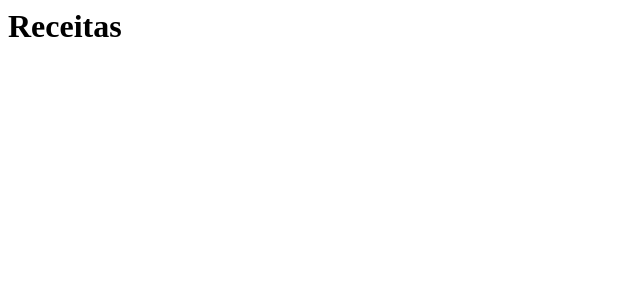
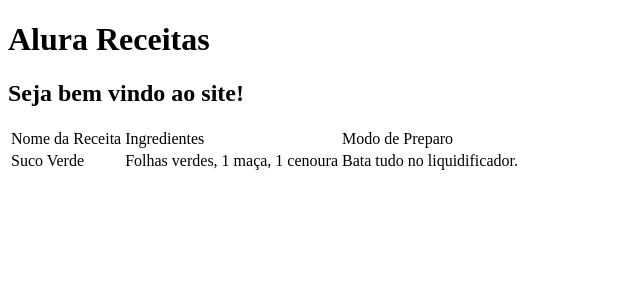
Before and after one commit to luizfernandoin/StudyProgramming, a Django app: page / in a window 1280 px wide. Shown: the top 300 px of the page, without its empty margins (0-640 px from the left). Run offline with Django 5.2, Linux system fonts and the light colour scheme.

Commit message:
docs: estudando docs django

```diff
--- a/Python/Django/receitas/APPreceitas/templates/index.html
+++ b/Python/Django/receitas/APPreceitas/templates/index.html
@@ -7,5 +7,23 @@
 </head>
 <body>
     <h1>Alura Receitas</h1>
+    <h2>Seja bem vindo ao site!</h2>
+
+    <table>
+        <thead>
+            <tr>
+                <td>Nome da Receita</td>
+                <td>Ingredientes</td>
+                <td>Modo de Preparo</td>
+            </tr>
+        </thead>
+        <tbody>
+            <tr>
+                <td>Suco Verde</td>
+                <td>Folhas verdes, 1 maça, 1 cenoura</td>
+                <td>Bata tudo no liquidificador.</td>
+            </tr>
+        </tbody>
+    </table>
 </body>
 </html>
--- a/Python/Django/receitas/APPreceitas/views.py
+++ b/Python/Django/receitas/APPreceitas/views.py
@@ -1,6 +1,5 @@
 from django.shortcuts import render
-from django.http import HttpResponse
 
 # Create your views here.
 def index(request):
-    return HttpResponse('<h1>Receitas</h1>')
+    return render(request, 'index.html')
```
Also changed, not shown: Python/Django/receitas/receitas/settings.py (+6 -1 lines), Python/Django/README.md.
